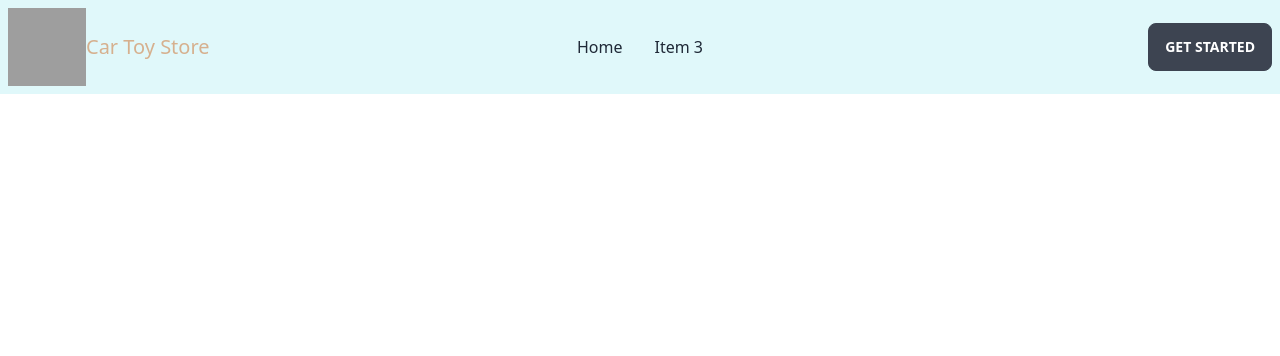
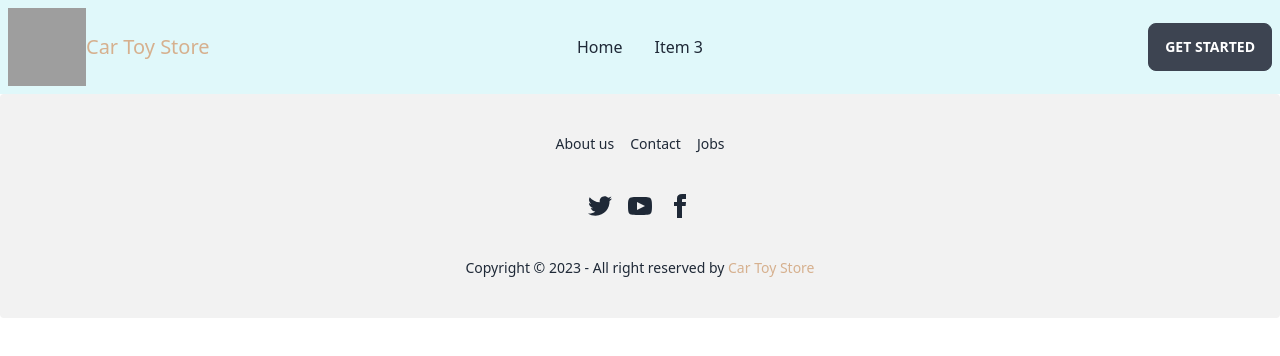
Before and after one commit to mksmmirhs/toy-hub-client, a React (Vite) app: page / in a window 1280 px wide. Shown: the top 356 px of the page. Built offline with nearby package versions, Linux system fonts and the light colour scheme; grey boxes are pictures that could not be loaded.

Commit message:
footer added

```diff
--- a/src/Layout/Main.jsx
+++ b/src/Layout/Main.jsx
@@ -1,12 +1,14 @@
 import React from 'react';
 import NavBar from '../components/Shared/NavBar/NavBar';
 import { Outlet } from 'react-router-dom';
+import Footer from '../components/Shared/Footer/Footer';
 
 const Main = () => {
   return (
     <div className=" container mx-auto">
       <NavBar></NavBar>
       <Outlet></Outlet>
+      <Footer></Footer>
     </div>
   );
 };
--- /dev/null
+++ b/src/components/Shared/Footer/Footer.jsx
@@ -0,0 +1,58 @@
+import React from 'react';
+
+const Footer = () => {
+  return (
+    <footer className="footer footer-center p-10 bg-base-200 text-base-content rounded">
+      <div className="grid grid-flow-col gap-4">
+        <a className="link link-hover">About us</a>
+        <a className="link link-hover">Contact</a>
+        <a className="link link-hover">Jobs</a>
+      </div>
+      <div>
+        <div className="grid grid-flow-col gap-4">
+          <a>
+            <svg
+              xmlns="http://www.w3.org/2000/svg"
+              width="24"
+              height="24"
+              viewBox="0 0 24 24"
+              className="fill-current"
+            >
+              <path d="M24 4.557c-.883.392-1.832.656-2.828.775 1.017-.609 1.798-1.574 2.165-2.724-.951.564-2.005.974-3.127 1.195-.897-.957-2.178-1.555-3.594-1.555-3.179 0-5.515 2.966-4.797 6.045-4.091-.205-7.719-2.165-10.148-5.144-1.29 2.213-.669 5.108 1.523 6.574-.806-.026-1.566-.247-2.229-.616-.054 2.281 1.581 4.415 3.949 4.89-.693.188-1.452.232-2.224.084.626 1.956 2.444 3.379 4.6 3.419-2.07 1.623-4.678 2.348-7.29 2.04 2.179 1.397 4.768 2.212 7.548 2.212 9.142 0 14.307-7.721 13.995-14.646.962-.695 1.797-1.562 2.457-2.549z"></path>
+            </svg>
+          </a>
+          <a>
+            <svg
+              xmlns="http://www.w3.org/2000/svg"
+              width="24"
+              height="24"
+              viewBox="0 0 24 24"
+              className="fill-current"
+            >
+              <path d="M19.615 3.184c-3.604-.246-11.631-.245-15.23 0-3.897.266-4.356 2.62-4.385 8.816.029 6.185.484 8.549 4.385 8.816 3.6.245 11.626.246 15.23 0 3.897-.266 4.356-2.62 4.385-8.816-.029-6.185-.484-8.549-4.385-8.816zm-10.615 12.816v-8l8 3.993-8 4.007z"></path>
+            </svg>
+          </a>
+          <a>
+            <svg
+              xmlns="http://www.w3.org/2000/svg"
+              width="24"
+              height="24"
+              viewBox="0 0 24 24"
+              className="fill-current"
+            >
+              <path d="M9 8h-3v4h3v12h5v-12h3.642l.358-4h-4v-1.667c0-.955.192-1.333 1.115-1.333h2.885v-5h-3.808c-3.596 0-5.192 1.583-5.192 4.615v3.385z"></path>
+            </svg>
+          </a>
+        </div>
+      </div>
+      <div>
+        <p>
+          Copyright © 2023 - All right reserved by
+          <span className="text-[#d6b08e]"> Car Toy Store</span>
+        </p>
+      </div>
+    </footer>
+  );
+};
+
+export default Footer;
```
